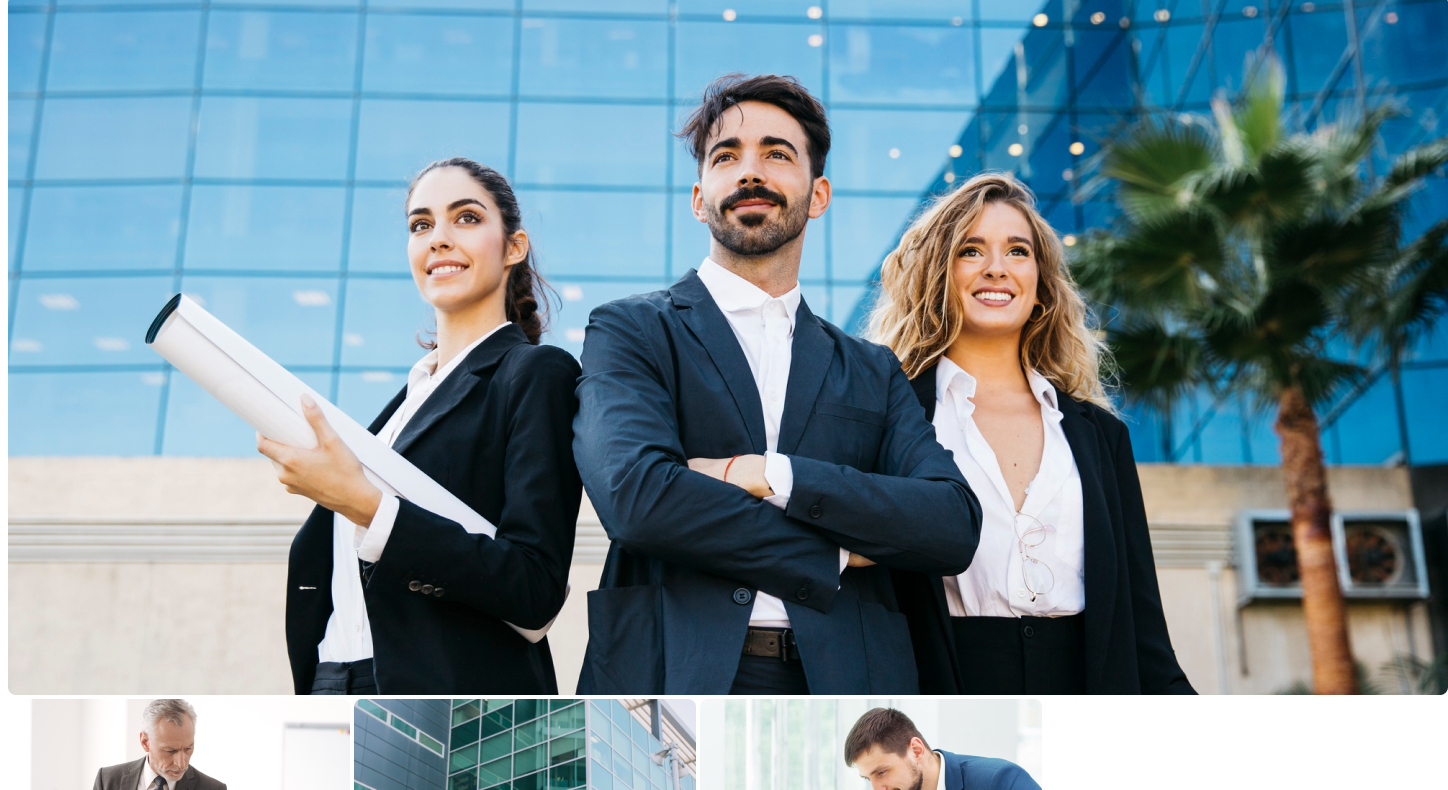
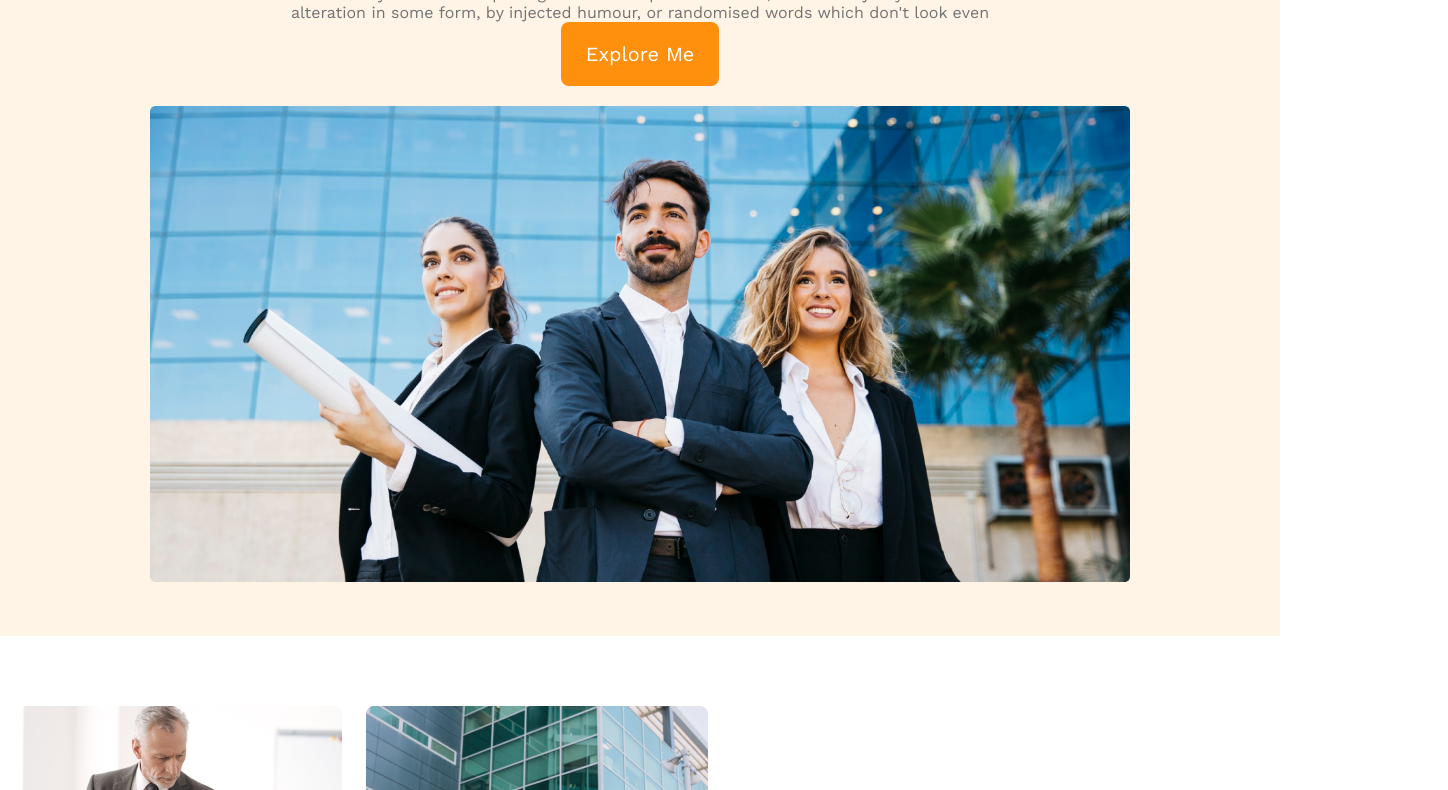
Before and after one commit to Mosharof-Hossen/absolute-architecture, a plain HTML site: page index.html in a window 1280 px wide. Shown: the part 271-1061 px from the top of the page, 1448 px wide, since content can reach past the window. Drawn offline with nearby package versions, Linux system fonts and the light colour scheme; the site is published under a folder, as on GitHub Pages, so addresses that start at the root find nothing.

Commit message:
css path addedagain

```diff
--- a/index.html
+++ b/index.html
@@ -5,17 +5,13 @@
     <meta charset="UTF-8">
     <meta name="viewport" content="width=device-width, initial-scale=1.0">
     <title>Absolute Architects</title>
-
-
-
-
     <link rel="preconnect" href="https://fonts.googleapis.com">
     <link rel="preconnect" href="https://fonts.gstatic.com" crossorigin>
     <link
         href="https://fonts.googleapis.com/css2?family=Open+Sans:ital,wght@0,300..800;1,300..800&family=Work+Sans:ital,wght@0,100..900;1,100..900&display=swap"
         rel="stylesheet">
 
-    <link rel="stylesheet" href="/Styles/architect.css">
+    <link rel="stylesheet" href="./Styles/architect.css">
 
 </head>
 
```
